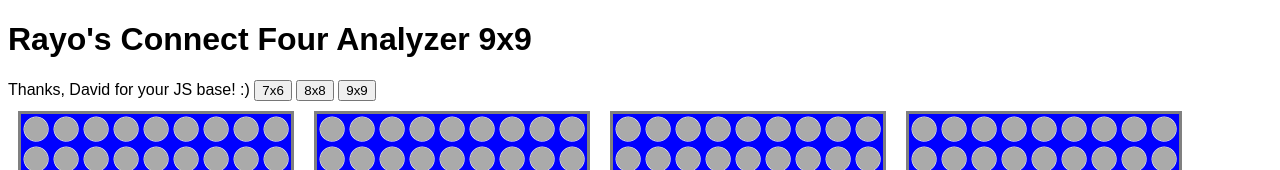
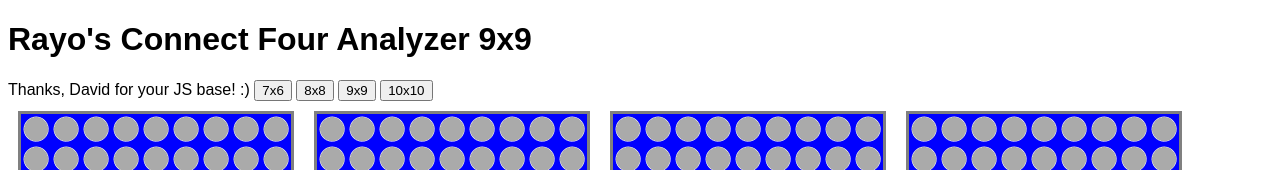
Before and after one commit to andirayo/connect-four-analyzer-9x9, a website: page src/index.html in a window 1280 px wide. Shown: the top 170 px of the page. Drawn offline with Linux system fonts and the light colour scheme.

Commit message:
(index)  added another board size

```diff
--- a/src/index.html
+++ b/src/index.html
@@ -13,6 +13,7 @@
       <button id="buttonBoardsize76">7x6</button>
       <button id="buttonBoardsize88">8x8</button>
       <button id="buttonBoardsize99">9x9</button>
+      <button id="buttonBoardsizeAA">10x10</button>
     </div>
 
     <div id="analyzer">
```
